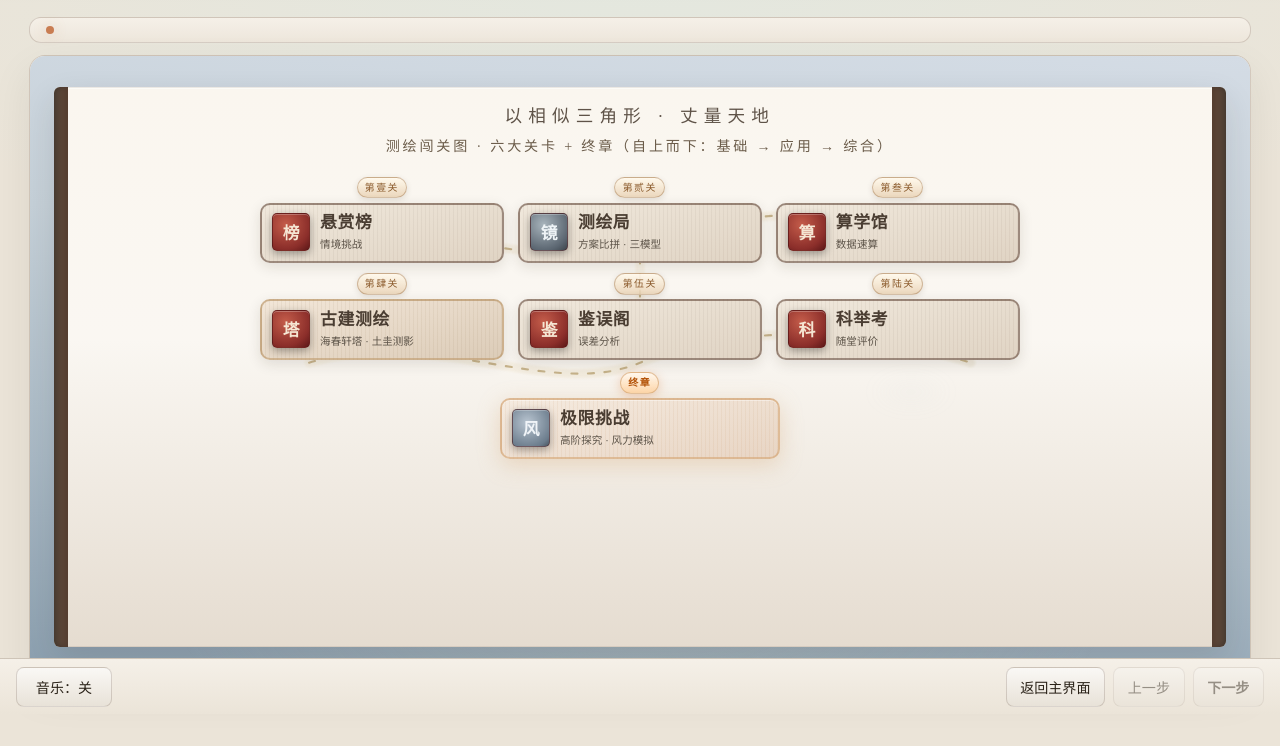
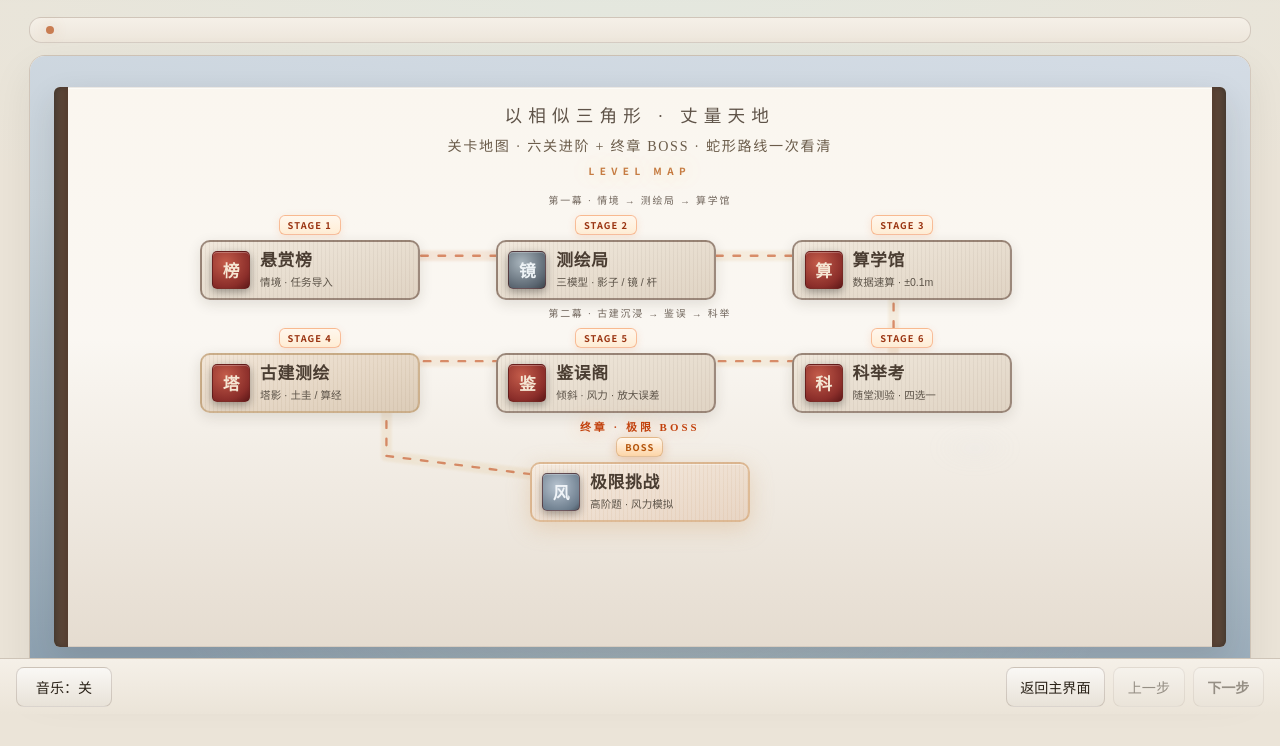
Before and after one commit to huangzeyu521/similar-triangles-courseware, a website: page index.html in a window 1280 px wide. Shown: the part 86-832 px from the top of the page. Drawn offline with Linux system fonts and the light colour scheme; a web font is replaced by a local one.

Commit message:
feat: 主界面关卡重排为蛇形 3x2+BOSS，游戏化分幕与底栏 ORDER 同步
Made-with: Cursor

```diff
--- a/index.html
+++ b/index.html
@@ -42,130 +42,139 @@
               <div class="scroll-paper-edge scroll-paper-edge--right" aria-hidden="true"></div>
               <div class="scroll-inner scroll-inner--quest">
                 <p class="scroll-tagline font-serif">以相似三角形 · 丈量天地</p>
-                <p class="quest-map-subtitle">测绘闯关图 · 六大关卡 + 终章（自上而下：基础 → 应用 → 综合）</p>
-                <!-- 闯关路线：3×2+1 栅格；墨线为背景装饰，与关卡对齐 -->
-                <div class="quest-map" role="navigation" aria-label="测绘闯关路线">
-                  <svg class="quest-path-ink" viewBox="0 0 1000 400" preserveAspectRatio="xMidYMid meet" aria-hidden="true">
+                <p class="quest-map-subtitle">关卡地图 · 六关进阶 + 终章 BOSS · 蛇形路线一次看清</p>
+                <p class="quest-map-kicker" aria-hidden="true">LEVEL MAP</p>
+                <!-- 游戏化排版：3×2 蛇形推进 + 底行 BOSS；墨线轨迹与关卡对齐 -->
+                <div class="quest-map quest-map--gameboard" role="navigation" aria-label="测绘闯关路线">
+                  <svg class="quest-path-ink" viewBox="0 0 1000 520" preserveAspectRatio="xMidYMid meet" aria-hidden="true">
                     <defs>
                       <linearGradient id="questInkGrad" x1="0%" y1="0%" x2="100%" y2="100%">
-                        <stop offset="0%" stop-color="#a67c2d" stop-opacity="0.55" />
+                        <stop offset="0%" stop-color="#c45c1a" stop-opacity="0.5" />
                         <stop offset="50%" stop-color="#d4a84b" stop-opacity="0.45" />
-                        <stop offset="100%" stop-color="#8b6914" stop-opacity="0.5" />
+                        <stop offset="100%" stop-color="#b45309" stop-opacity="0.5" />
                       </linearGradient>
                       <filter id="questInkBlur" x="-20%" y="-20%" width="140%" height="140%">
-                        <feGaussianBlur in="SourceGraphic" stdDeviation="1.2" />
+                        <feGaussianBlur in="SourceGraphic" stdDeviation="1.4" />
                       </filter>
                     </defs>
-                    <!-- 主墨径：双行闯关示意（与 3×2+1 栅格对齐，避免杂乱折线） -->
+                    <!-- 蛇形：上行左→右 → 下行右→左 → 汇入 BOSS -->
                     <path
                       class="quest-path-glow"
-                      d="M 60 95 C 200 45 340 145 500 95 S 800 45 940 95 M 60 255 C 220 205 380 305 500 255 S 780 205 940 255 M 500 115 L 500 235"
+                      d="M 120 100 L 500 100 L 880 100 L 880 258 L 120 258 L 120 400 L 500 448"
                       fill="none"
                       stroke="url(#questInkGrad)"
-                      stroke-width="12"
+                      stroke-width="16"
                       stroke-linecap="round"
                       stroke-linejoin="round"
-                      opacity="0.18"
+                      opacity="0.24"
                       filter="url(#questInkBlur)"
                     />
                     <path
                       class="quest-path-line"
-                      d="M 60 95 C 200 45 340 145 500 95 S 800 45 940 95 M 60 255 C 220 205 380 305 500 255 S 780 205 940 255 M 500 115 L 500 235"
+                      d="M 120 100 L 500 100 L 880 100 L 880 258 L 120 258 L 120 400 L 500 448"
                       fill="none"
-                      stroke="#9a7b38"
-                      stroke-width="2.8"
+                      stroke="#c2410c"
+                      stroke-width="3.5"
                       stroke-linecap="round"
                       stroke-linejoin="round"
-                      stroke-dasharray="8 14"
-                      opacity="0.5"
+                      stroke-dasharray="10 16"
+                      opacity="0.55"
                     />
                   </svg>
                   <div class="quest-floating quest-floating--a" aria-hidden="true"></div>
                   <div class="quest-floating quest-floating--b" aria-hidden="true"></div>
 
+                  <div class="quest-row quest-row--a">
                     <div class="map-node map-node--1">
-                    <span class="map-step-badge">第壹关</span>
+                      <span class="map-step-badge">STAGE 1</span>
                       <button type="button" class="nav-slip nav-slip--bamboo nav-slip--map" data-target="challenge" data-ancient="悬赏榜">
                         <span class="nav-slip-row">
                           <span class="nav-slip-seal" aria-hidden="true">榜</span>
                           <span class="nav-slip-text">
                             <span class="nav-slip-t">悬赏榜</span>
-                          <span class="nav-slip-sub">情境挑战</span>
+                            <span class="nav-slip-sub">情境 · 任务导入</span>
                           </span>
                         </span>
                       </button>
                     </div>
                     <div class="map-node map-node--2">
-                    <span class="map-step-badge">第贰关</span>
+                      <span class="map-step-badge">STAGE 2</span>
                       <button type="button" class="nav-slip nav-slip--bamboo nav-slip--map" data-target="lab" data-ancient="测绘局">
                         <span class="nav-slip-row">
                           <span class="nav-slip-seal nav-slip-seal--mirror" aria-hidden="true">镜</span>
                           <span class="nav-slip-text">
                             <span class="nav-slip-t">测绘局</span>
-                          <span class="nav-slip-sub">方案比拼 · 三模型</span>
+                            <span class="nav-slip-sub">三模型 · 影子 / 镜 / 杆</span>
                           </span>
                         </span>
                       </button>
                     </div>
                     <div class="map-node map-node--3">
-                    <span class="map-step-badge">第叁关</span>
+                      <span class="map-step-badge">STAGE 3</span>
                       <button type="button" class="nav-slip nav-slip--bamboo nav-slip--map" data-target="calc" data-ancient="算学馆">
                         <span class="nav-slip-row">
                           <span class="nav-slip-seal" aria-hidden="true">算</span>
                           <span class="nav-slip-text">
                             <span class="nav-slip-t">算学馆</span>
-                          <span class="nav-slip-sub">数据速算</span>
+                            <span class="nav-slip-sub">数据速算 · ±0.1m</span>
                           </span>
                         </span>
                       </button>
                     </div>
+                  </div>
+
+                  <div class="quest-row quest-row--b">
                     <div class="map-node map-node--4">
-                    <span class="map-step-badge">第肆关</span>
+                      <span class="map-step-badge">STAGE 4</span>
                       <button type="button" class="nav-slip nav-slip--bamboo nav-slip--heritage nav-slip--map" data-target="heritage" data-ancient="古建测绘">
                         <span class="nav-slip-row">
                           <span class="nav-slip-seal" aria-hidden="true">塔</span>
                           <span class="nav-slip-text">
                             <span class="nav-slip-t">古建测绘</span>
-                          <span class="nav-slip-sub">海春轩塔 · 土圭测影</span>
+                            <span class="nav-slip-sub">塔影 · 土圭 / 算经</span>
                           </span>
                         </span>
                       </button>
                     </div>
                     <div class="map-node map-node--5">
-                    <span class="map-step-badge">第伍关</span>
+                      <span class="map-step-badge">STAGE 5</span>
                       <button type="button" class="nav-slip nav-slip--bamboo nav-slip--map" data-target="error" data-ancient="鉴误阁">
                         <span class="nav-slip-row">
                           <span class="nav-slip-seal" aria-hidden="true">鉴</span>
                           <span class="nav-slip-text">
                             <span class="nav-slip-t">鉴误阁</span>
-                          <span class="nav-slip-sub">误差分析</span>
+                            <span class="nav-slip-sub">倾斜 · 风力 · 放大误差</span>
                           </span>
                         </span>
                       </button>
                     </div>
                     <div class="map-node map-node--6">
-                    <span class="map-step-badge">第陆关</span>
+                      <span class="map-step-badge">STAGE 6</span>
                       <button type="button" class="nav-slip nav-slip--bamboo nav-slip--map" data-target="quiz" data-ancient="科举考">
                         <span class="nav-slip-row">
                           <span class="nav-slip-seal" aria-hidden="true">科</span>
                           <span class="nav-slip-text">
                             <span class="nav-slip-t">科举考</span>
-                          <span class="nav-slip-sub">随堂评价</span>
+                            <span class="nav-slip-sub">随堂测验 · 四选一</span>
                           </span>
                         </span>
                       </button>
                     </div>
+                  </div>
+
+                  <div class="quest-row quest-row--boss">
                     <div class="map-node map-node--7 map-node--boss">
-                    <span class="map-step-badge map-step-badge--boss">终章</span>
+                      <span class="map-step-badge map-step-badge--boss">BOSS</span>
                       <button type="button" class="nav-slip nav-slip--bamboo nav-slip--extreme nav-slip--map" data-target="extreme" data-ancient="极限挑战">
                         <span class="nav-slip-row">
                           <span class="nav-slip-seal nav-slip-seal--wind" aria-hidden="true">风</span>
                           <span class="nav-slip-text">
                             <span class="nav-slip-t">极限挑战</span>
-                          <span class="nav-slip-sub">高阶探究 · 风力模拟</span>
+                            <span class="nav-slip-sub">高阶题 · 风力模拟</span>
                           </span>
                         </span>
                       </button>
+                    </div>
                   </div>
                 </div>
               </div>
--- a/main.js
+++ b/main.js
@@ -11,7 +11,7 @@
    */
   var challengePhase = 0;
 
-  /** 与主界面闯关图顺序一致：情境 → 三模型 → 速算 → 古建 → 误差 → 评价 → 极限 */
+  /** 主界面关卡顺序：入门 → 工具 → 速算 → 场景应用 → 误差 → 测验 → BOSS */
   var ORDER = ["challenge", "lab", "calc", "heritage", "error", "quiz", "extreme"];
 
   var TITLES = {
--- a/style.css
+++ b/style.css
@@ -1376,29 +1376,109 @@ body.theme-guofeng {
 }
 
 .theme-guofeng .quest-map-subtitle {
-  margin: 0 0 0.85rem;
+  margin: 0 0 0.35rem;
   text-align: center;
   font-size: clamp(0.78rem, 1.6vw, 0.88rem);
   color: #6b5c4a;
-  letter-spacing: 0.2em;
+  letter-spacing: 0.12em;
   font-family: var(--font-serif);
 }
 
-/* ========== 测绘闯关图：3×2 六大关 + 第三行终章（对齐清晰，避免散乱坐标） ========== */
+.theme-guofeng .quest-map-kicker {
+  margin: 0 0 0.65rem;
+  text-align: center;
+  font-size: 0.62rem;
+  font-weight: 800;
+  letter-spacing: 0.55em;
+  color: rgba(180, 83, 9, 0.75);
+  text-shadow: 0 0 20px rgba(251, 191, 36, 0.35);
+}
+
+/* ========== 测绘闯关图：游戏化蛇形地图（3×2 + BOSS） ========== */
 .theme-guofeng .quest-map {
   position: relative;
   z-index: 2;
+  display: flex;
+  flex-direction: column;
+  align-items: center;
+  gap: 0.35rem;
+  width: 100%;
+  max-width: 920px;
+  margin: 0 auto;
+  min-height: 280px;
+  padding: 0.25rem 0 0.85rem;
+}
+
+.theme-guofeng .quest-map--gameboard {
+  isolation: isolate;
+}
+
+.theme-guofeng .quest-row {
   display: grid;
   grid-template-columns: repeat(3, minmax(0, 1fr));
-  grid-template-rows: repeat(3, auto);
-  gap: 0.65rem 0.85rem;
-  align-items: stretch;
-  justify-items: stretch;
+  gap: 0.65rem 0.55rem;
   width: 100%;
-  max-width: 760px;
-  margin: 0 auto;
-  min-height: auto;
-  padding: 0.35rem 0 0.85rem;
+  max-width: 880px;
+  position: relative;
+  z-index: 2;
+}
+
+.theme-guofeng .quest-row--a {
+  padding-top: 1.35rem;
+}
+
+.theme-guofeng .quest-row--a::before {
+  content: "第一幕 · 情境 → 测绘局 → 算学馆";
+  position: absolute;
+  top: 0;
+  left: 50%;
+  transform: translateX(-50%);
+  font-size: 0.62rem;
+  letter-spacing: 0.18em;
+  color: var(--chai-deep);
+  opacity: 0.78;
+  font-family: var(--font-serif);
+  white-space: nowrap;
+}
+
+.theme-guofeng .quest-row--b {
+  padding-top: 1.35rem;
+}
+
+.theme-guofeng .quest-row--b::before {
+  content: "第二幕 · 古建沉浸 → 鉴误 → 科举";
+  position: absolute;
+  top: 0;
+  left: 50%;
+  transform: translateX(-50%);
+  font-size: 0.62rem;
+  letter-spacing: 0.18em;
+  color: var(--chai-deep);
+  opacity: 0.78;
+  font-family: var(--font-serif);
+  white-space: nowrap;
+}
+
+.theme-guofeng .quest-row--boss {
+  grid-template-columns: 1fr;
+  max-width: 300px;
+  justify-items: center;
+  padding-top: 1.1rem;
+}
+
+.theme-guofeng .quest-row--boss::before {
+  content: "终章 · 极限 BOSS";
+  position: absolute;
+  top: 0;
+  left: 50%;
+  transform: translateX(-50%);
+  font-size: 0.68rem;
+  font-weight: 700;
+  letter-spacing: 0.28em;
+  color: #c2410c;
+  font-family: var(--font-serif);
+  text-shadow: 0 0 18px rgba(251, 146, 60, 0.45);
+  white-space: nowrap;
 }
 
 .theme-guofeng .quest-path-ink {
@@ -1456,8 +1536,7 @@ body.theme-guofeng {
   position: relative;
   z-index: 2;
   width: 100%;
-  max-width: none;
-  min-width: 0;
+  max-width: 220px;
   display: flex;
   flex-direction: column;
   align-items: center;
@@ -1465,15 +1544,16 @@ body.theme-guofeng {
 }
 
 .theme-guofeng .map-step-badge {
-  font-size: 0.62rem;
-  letter-spacing: 0.15em;
-  color: #8b5a2b;
-  font-family: var(--font-serif);
-  background: linear-gradient(180deg, rgba(255, 248, 235, 0.95), rgba(232, 210, 180, 0.85));
-  border: 1px solid rgba(139, 90, 43, 0.35);
-  padding: 0.12rem 0.45rem;
-  border-radius: 999px;
-  box-shadow: 0 2px 6px rgba(60, 40, 20, 0.12);
+  font-size: 0.58rem;
+  font-weight: 800;
+  letter-spacing: 0.12em;
+  color: #9a3412;
+  font-family: var(--font-ui);
+  background: linear-gradient(180deg, #fff7ed, #ffedd5);
+  border: 1px solid rgba(234, 88, 12, 0.35);
+  padding: 0.14rem 0.5rem;
+  border-radius: 6px;
+  box-shadow: 0 2px 8px rgba(234, 88, 12, 0.12);
   white-space: nowrap;
 }
 
@@ -1495,52 +1575,6 @@ body.theme-guofeng {
   }
 }
 
-/* 关卡栅格：第 1～6 关两行三列；终章独占一行居中 */
-.theme-guofeng .map-node--1 {
-  grid-column: 1;
-  grid-row: 1;
-  justify-self: stretch;
-  margin: 0;
-}
-.theme-guofeng .map-node--2 {
-  grid-column: 2;
-  grid-row: 1;
-  justify-self: stretch;
-  margin: 0;
-}
-.theme-guofeng .map-node--3 {
-  grid-column: 3;
-  grid-row: 1;
-  justify-self: stretch;
-  margin: 0;
-}
-.theme-guofeng .map-node--4 {
-  grid-column: 1;
-  grid-row: 2;
-  justify-self: stretch;
-  margin: 0;
-}
-.theme-guofeng .map-node--5 {
-  grid-column: 2;
-  grid-row: 2;
-  justify-self: stretch;
-  margin: 0;
-}
-.theme-guofeng .map-node--6 {
-  grid-column: 3;
-  grid-row: 2;
-  justify-self: stretch;
-  margin: 0;
-}
-.theme-guofeng .map-node--7 {
-  grid-column: 1 / -1;
-  grid-row: 3;
-  justify-self: center;
-  max-width: 280px;
-  width: 100%;
-  margin: 0.15rem auto 0;
-}
-
 .theme-guofeng .map-node--boss .nav-slip--map {
   border-width: 2px;
   box-shadow: 0 6px 22px rgba(212, 165, 116, 0.35), inset 0 1px 0 rgba(255, 255, 255, 0.4);
@@ -1548,7 +1582,7 @@ body.theme-guofeng {
 
 .theme-guofeng .nav-slip--map {
   width: 100%;
-  max-width: none;
+  max-width: 220px;
   position: relative;
   appearance: none;
   cursor: pointer;
@@ -1568,26 +1602,26 @@ body.theme-guofeng {
   animation: slipFadeIn 0.55s ease forwards;
 }
 
-.theme-guofeng .quest-map .map-node:nth-child(4) .nav-slip--map {
+.theme-guofeng .map-node--1 .nav-slip--map {
+  animation-delay: 0s;
+}
+.theme-guofeng .map-node--2 .nav-slip--map {
   animation-delay: 0.05s;
 }
-.theme-guofeng .quest-map .map-node:nth-child(5) .nav-slip--map {
+.theme-guofeng .map-node--3 .nav-slip--map {
   animation-delay: 0.1s;
 }
-.theme-guofeng .quest-map .map-node:nth-child(6) .nav-slip--map {
+.theme-guofeng .map-node--4 .nav-slip--map {
   animation-delay: 0.15s;
 }
-.theme-guofeng .quest-map .map-node:nth-child(7) .nav-slip--map {
+.theme-guofeng .map-node--5 .nav-slip--map {
   animation-delay: 0.2s;
 }
-.theme-guofeng .quest-map .map-node:nth-child(8) .nav-slip--map {
+.theme-guofeng .map-node--6 .nav-slip--map {
   animation-delay: 0.25s;
 }
-.theme-guofeng .quest-map .map-node:nth-child(9) .nav-slip--map {
-  animation-delay: 0.3s;
-}
-.theme-guofeng .quest-map .map-node:nth-child(10) .nav-slip--map {
-  animation-delay: 0.35s;
+.theme-guofeng .map-node--7 .nav-slip--map {
+  animation-delay: 0.32s;
 }
 @keyframes slipFadeIn {
   from {
@@ -1787,31 +1821,31 @@ body.theme-guofeng {
   margin-top: 0.5rem;
 }
 
-/* 窄屏：闯关图改为单列「登山径」，仍保留墨线背景 */
+/* 窄屏：闯关图单列瀑布流，分幕标签自动换行 */
 @media (max-width: 900px) {
   .theme-guofeng .quest-map {
-    grid-template-columns: 1fr;
-    grid-template-rows: auto;
-    gap: 0.55rem;
     min-height: auto;
     padding-bottom: 1rem;
   }
   .theme-guofeng .quest-path-ink {
-    opacity: 0.35;
-  }
-  .theme-guofeng .map-node--1,
-  .theme-guofeng .map-node--2,
-  .theme-guofeng .map-node--3,
-  .theme-guofeng .map-node--4,
-  .theme-guofeng .map-node--5,
-  .theme-guofeng .map-node--6,
-  .theme-guofeng .map-node--7 {
-    grid-column: 1 / -1;
-    grid-row: auto;
+    opacity: 0.22;
+  }
+  .theme-guofeng .quest-row,
+  .theme-guofeng .quest-row--boss {
+    grid-template-columns: 1fr;
+    max-width: min(100%, 360px);
+  }
+  .theme-guofeng .quest-row--a::before,
+  .theme-guofeng .quest-row--b::before,
+  .theme-guofeng .quest-row--boss::before {
+    white-space: normal;
+    text-align: center;
+    width: 92%;
+    line-height: 1.35;
+  }
+  .theme-guofeng .map-node {
+    max-width: min(100%, 340px);
     justify-self: center;
-    margin-left: 0;
-    margin-right: 0;
-    max-width: min(100%, 340px);
   }
 }
 
```
Also changed, not shown: README.md. Lines whose indentation alone changed are shown as unchanged.
